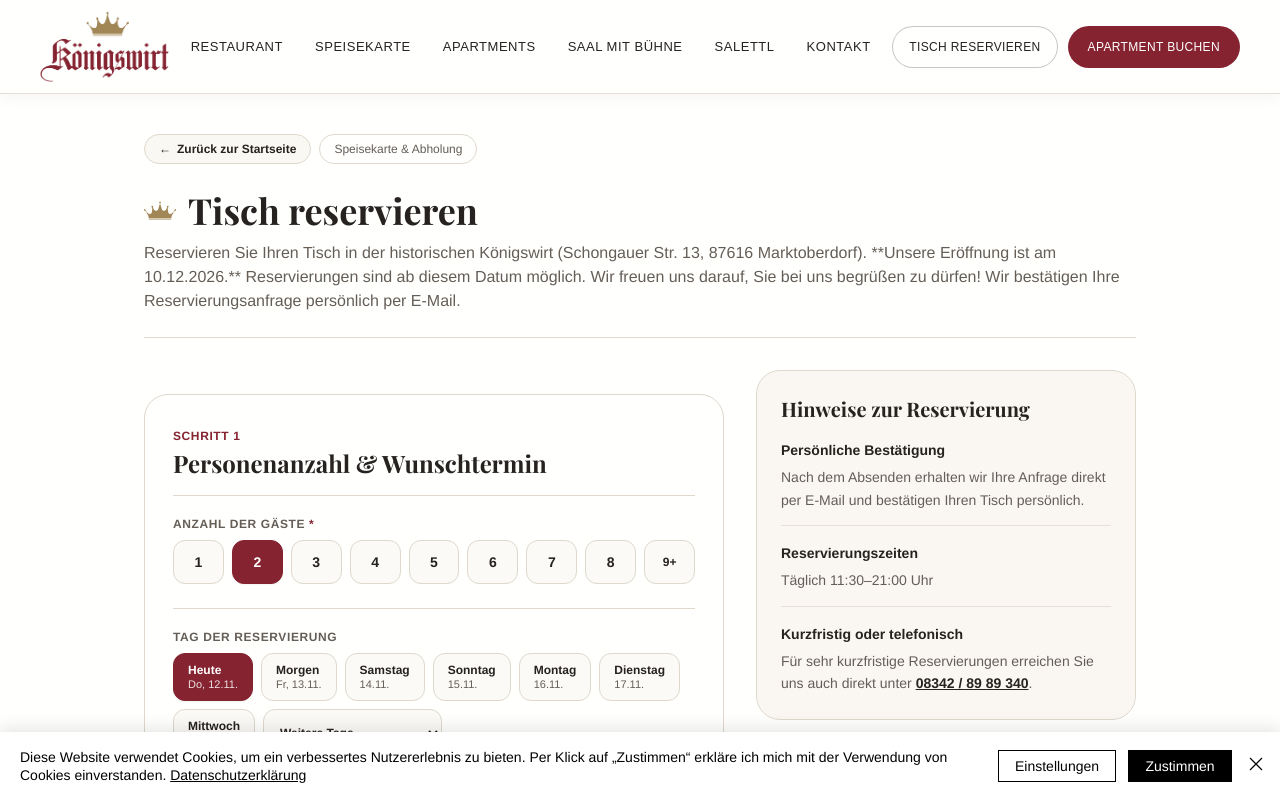
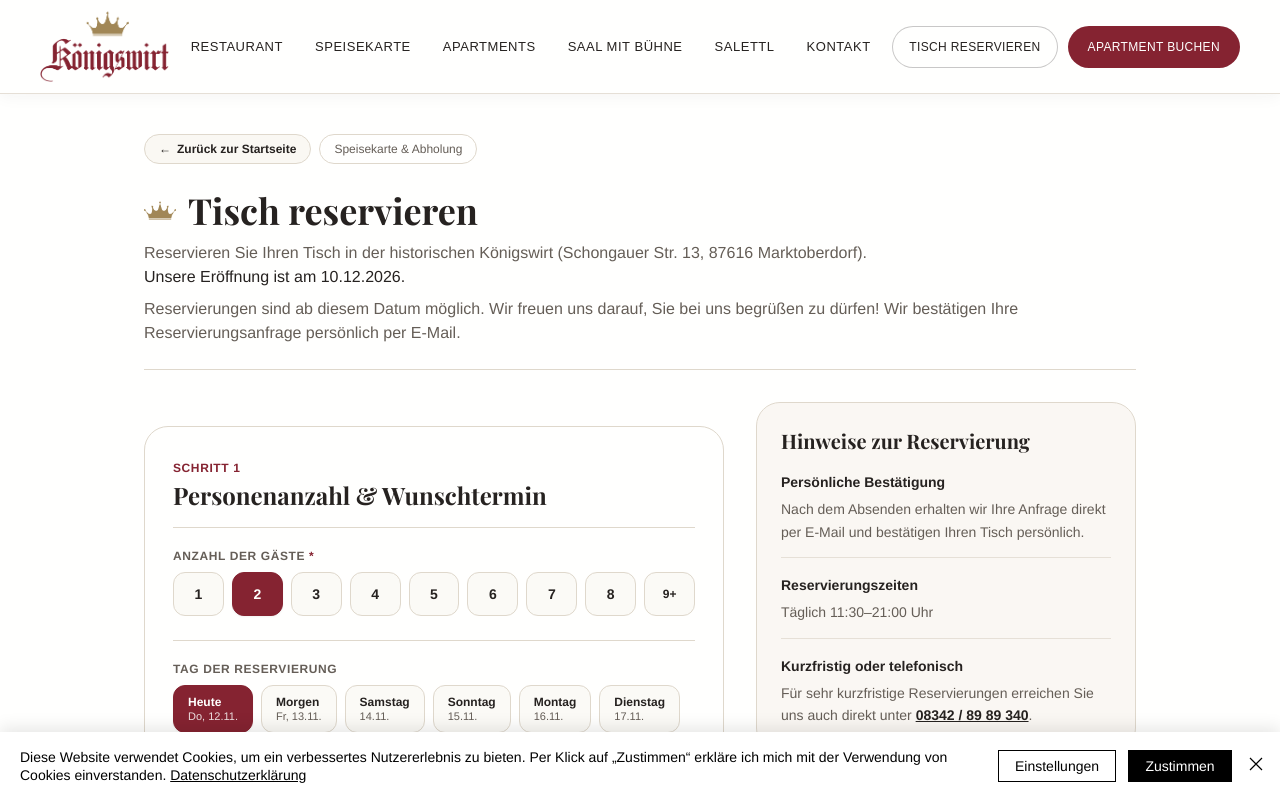
Before and after one commit to sgnlt/Koenigswirt, a Next.js app: page /reservierung in a window 1280 px wide. Shown: the top 798 px of the page. Built offline with nearby package versions, Linux system fonts and the light colour scheme; a web font is replaced by a local one.

Commit message:
Update page.tsx
<h2> Unsere Eröffnung

```diff
--- a/app/reservierung/page.tsx
+++ b/app/reservierung/page.tsx
@@ -41,7 +41,10 @@ export default function ReservierungPage() {
         </div>
         <p className="mt-2 text-sm text-muted sm:text-base">
           Reservieren Sie Ihren Tisch in der historischen Königswirt (Schongauer Str. 13, 87616 Marktoberdorf).
-          **Unsere Eröffnung ist am 10.12.2026.** Reservierungen sind ab diesem Datum möglich. Wir freuen uns darauf, Sie bei uns begrüßen zu dürfen!
+        </p>
+        <h2> Unsere Eröffnung ist am 10.12.2026. </h2>
+        <p className="mt-2 text-sm text-muted sm:text-base">
+          Reservierungen sind ab diesem Datum möglich. Wir freuen uns darauf, Sie bei uns begrüßen zu dürfen!
           Wir bestätigen Ihre Reservierungsanfrage persönlich per E-Mail.
         </p>
       </header>
```
